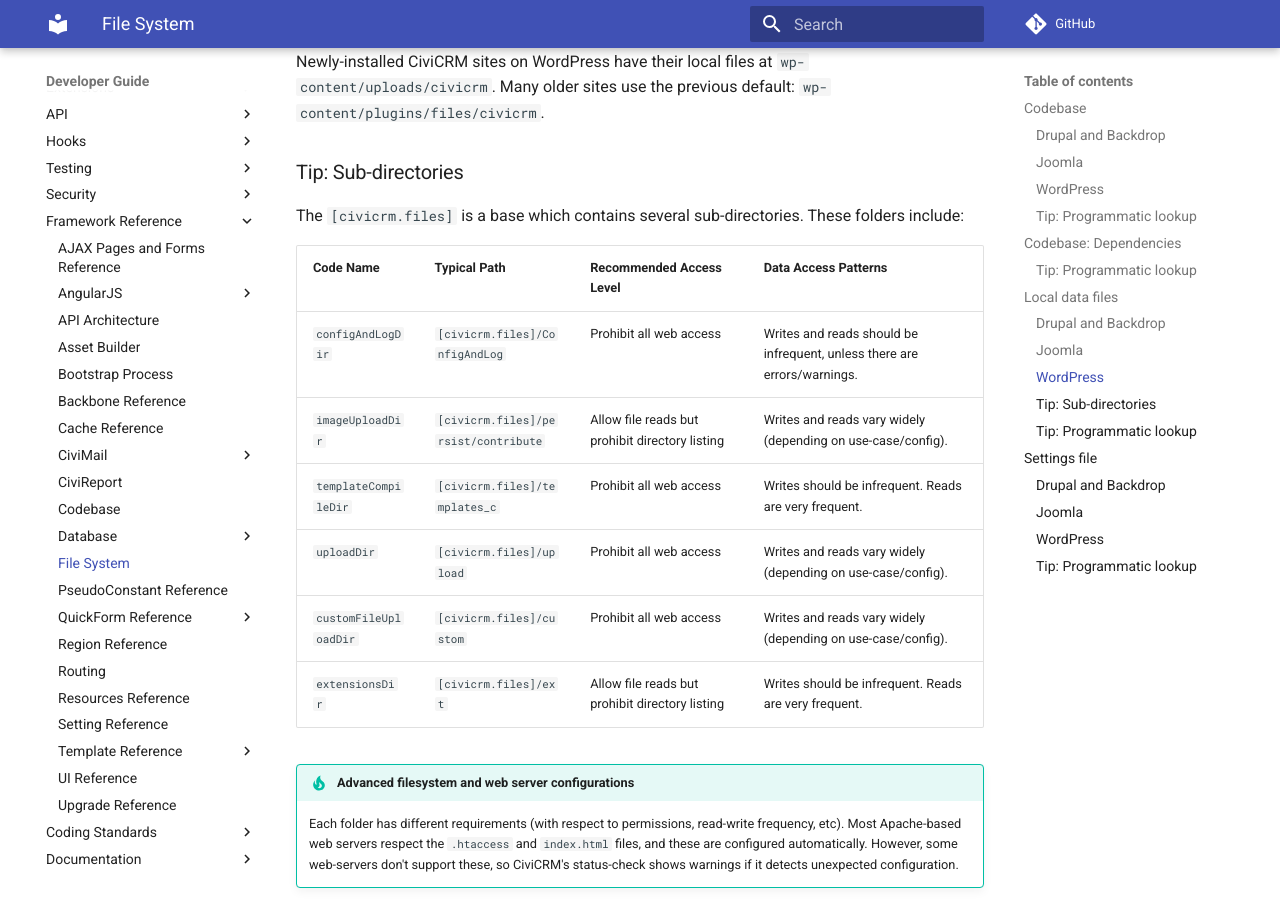
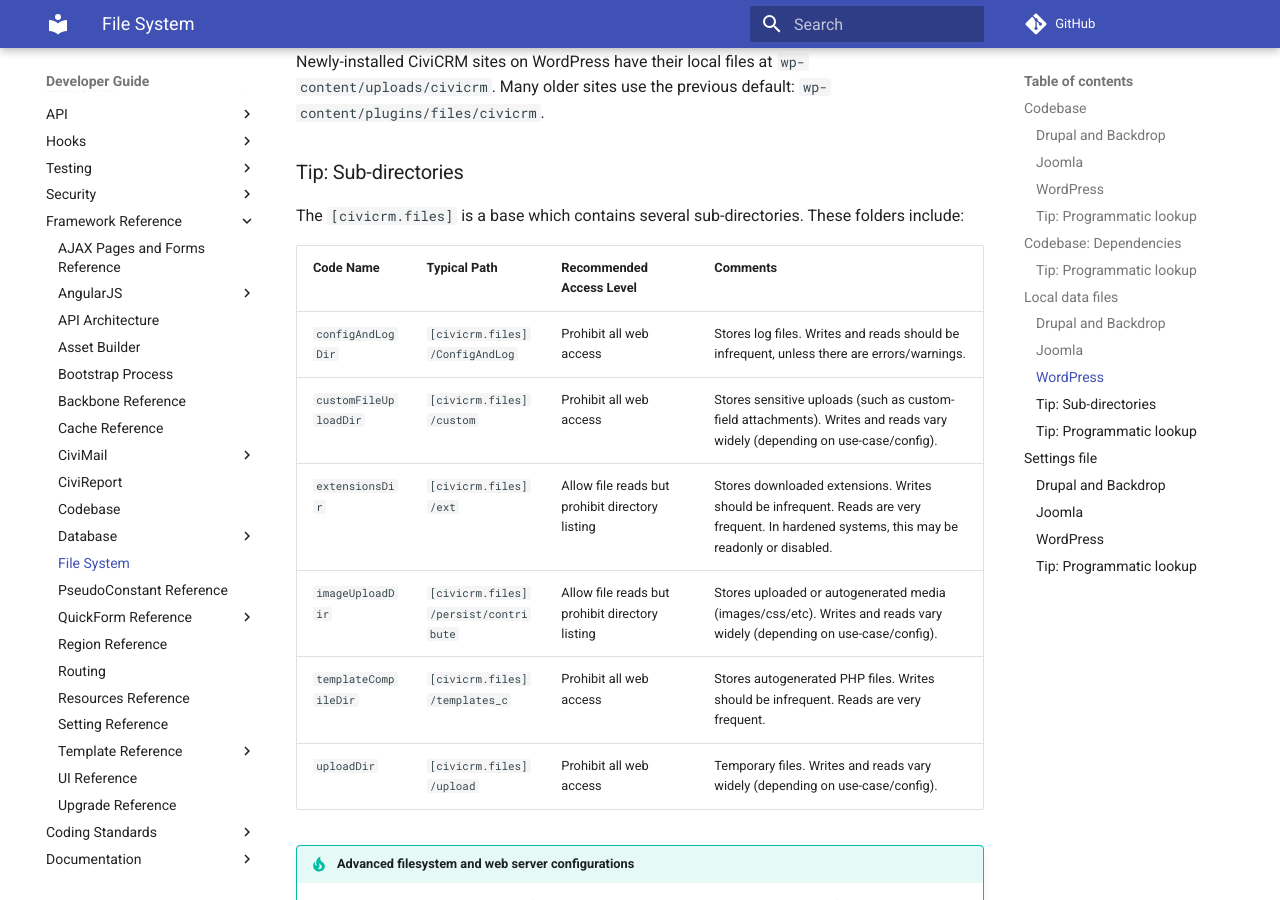
Before and after one commit to civicrm/civicrm-dev-docs, an MkDocs documentation site: the page built from docs/framework/filesystem.md, in a window 1280 px wide and 900 px high, scrolled down 3172 px. Built offline with MkDocs 1.6.1 and Material for MkDocs 9.7.7, drawn with Linux system fonts in a browser that asks for light colours; comment, search, counter and statistics services are not loaded; old or Windows-style settings are respelled for this version of MkDocs.

Commit message:
docs/framework/filesystem.md - Update [civicrm.files] subdirs
Specifically:

 * Alphabetize
 * Add general description

```diff
--- a/docs/framework/filesystem.md
+++ b/docs/framework/filesystem.md
@@ -161,14 +161,14 @@
 These folders include:
 
 
-| Code Name            | Typical Path                         | Recommended Access Level                        | Data Access Patterns
+| Code Name            | Typical Path                         | Recommended Access Level                        | Comments
 | -------------------- | ------------------------------------ | ----------------------------------------------- |-----------------------------------------------------------------
-| `configAndLogDir`    | `[civicrm.files]/ConfigAndLog`       | Prohibit all web access                         | Writes and reads should be infrequent, unless there are errors/warnings.
-| `imageUploadDir`     | `[civicrm.files]/persist/contribute` | Allow file reads but prohibit directory listing | Writes and reads vary widely (depending on use-case/config).
-| `templateCompileDir` | `[civicrm.files]/templates_c`        | Prohibit all web access                         | Writes should be infrequent. Reads are very frequent.
-| `uploadDir`          | `[civicrm.files]/upload`             | Prohibit all web access                         | Writes and reads vary widely (depending on use-case/config).
-| `customFileUploadDir` | `[civicrm.files]/custom`            | Prohibit all web access                         | Writes and reads vary widely (depending on use-case/config).
-| `extensionsDir`      | `[civicrm.files]/ext`                | Allow file reads but prohibit directory listing | Writes should be infrequent. Reads are very frequent.
+| `configAndLogDir`    | `[civicrm.files]/ConfigAndLog`       | Prohibit all web access                         | Stores log files. Writes and reads should be infrequent, unless there are errors/warnings.
+| `customFileUploadDir` | `[civicrm.files]/custom`            | Prohibit all web access                         | Stores sensitive uploads (such as custom-field attachments). Writes and reads vary widely (depending on use-case/config).
+| `extensionsDir`      | `[civicrm.files]/ext`                | Allow file reads but prohibit directory listing | Stores downloaded extensions. Writes should be infrequent. Reads are very frequent. In hardened systems, this may be readonly or disabled.
+| `imageUploadDir`     | `[civicrm.files]/persist/contribute` | Allow file reads but prohibit directory listing | Stores uploaded or autogenerated media (images/css/etc). Writes and reads vary widely (depending on use-case/config).
+| `templateCompileDir` | `[civicrm.files]/templates_c`        | Prohibit all web access                         | Stores autogenerated PHP files. Writes should be infrequent. Reads are very frequent.
+| `uploadDir`          | `[civicrm.files]/upload`             | Prohibit all web access                         | Temporary files. Writes and reads vary widely (depending on use-case/config).
 
 !!! tip "Advanced filesystem and web server configurations"
 
```
